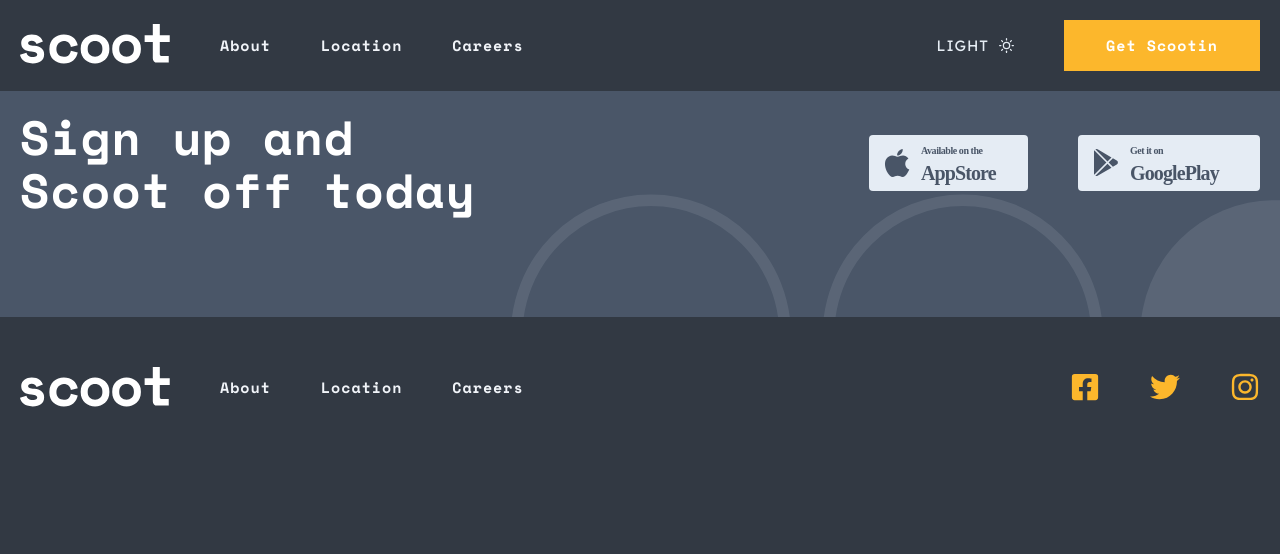
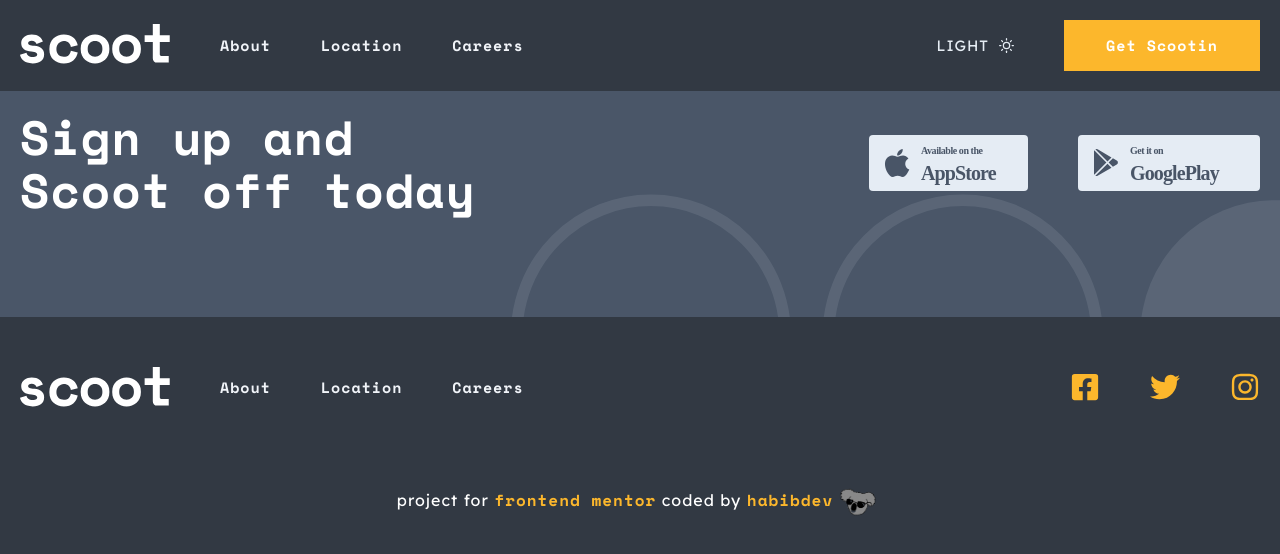
Before and after one commit to habibdev96/FEM-scoot-multi-page-website, a React (Create React App) app: page /Careers in a window 1280 px wide. Shown: the top 554 px of the page. Built offline with nearby package versions, Linux system fonts and the light colour scheme.

Commit message:
created tag

```diff
--- a/src/components/Shared/Footer.js
+++ b/src/components/Shared/Footer.js
@@ -7,6 +7,7 @@
 import StyledLink from '../StyledElements/Link.styled';
 import logo from '../../assets/logolight.svg';
 import { Link } from 'react-router-dom';
+import Tag from './Tag';
 import { useGlobalContext } from '../../context';
 
 const StyledFooter = styled.footer`
@@ -66,6 +67,7 @@
           ))}
         </div>
       </Container>
+      <Tag />
     </StyledFooter>
   );
 };
--- /dev/null
+++ b/src/components/Shared/Tag.js
@@ -0,0 +1,62 @@
+import styled from 'styled-components';
+import { flexAlign, textStyles, headingStyles } from '../../abstracts/Mixins';
+import logo from '../../assets/tag/habibdevgif.gif';
+
+const StyledTag = styled.div`
+  ${flexAlign}
+  gap: 0;
+  justify-content: center;
+  flex-wrap: wrap;
+  padding: 2rem;
+
+  .heading {
+    ${textStyles};
+    color: var(--white);
+    text-align: center;
+    font-size: var(--xxs);
+  }
+
+  .link {
+    ${headingStyles};
+    color: var(--yellow);
+
+    &:hover,
+    &:focus {
+      text-decoration: underline;
+    }
+  }
+
+  .tag-logo {
+    width: 5rem;
+  }
+`;
+
+const Tag = () => {
+  return (
+    <StyledTag>
+      <h3 className='heading'>
+        project for{' '}
+        <a
+          href='https://www.frontendmentor.io/challenges/scoot-multipage-website-N76alNPRJ'
+          target='_blank'
+          rel='noreferrer'
+          className='link'
+        >
+          frontend mentor
+        </a>{' '}
+        coded by{' '}
+        <a
+          href='https://github.com/habibdev96'
+          target='_blank'
+          rel='noreferrer'
+          className='link'
+        >
+          habibdev{' '}
+        </a>
+      </h3>
+      <img src={logo} alt='logo' className='tag-logo' />
+    </StyledTag>
+  );
+};
+
+export default Tag;
```
